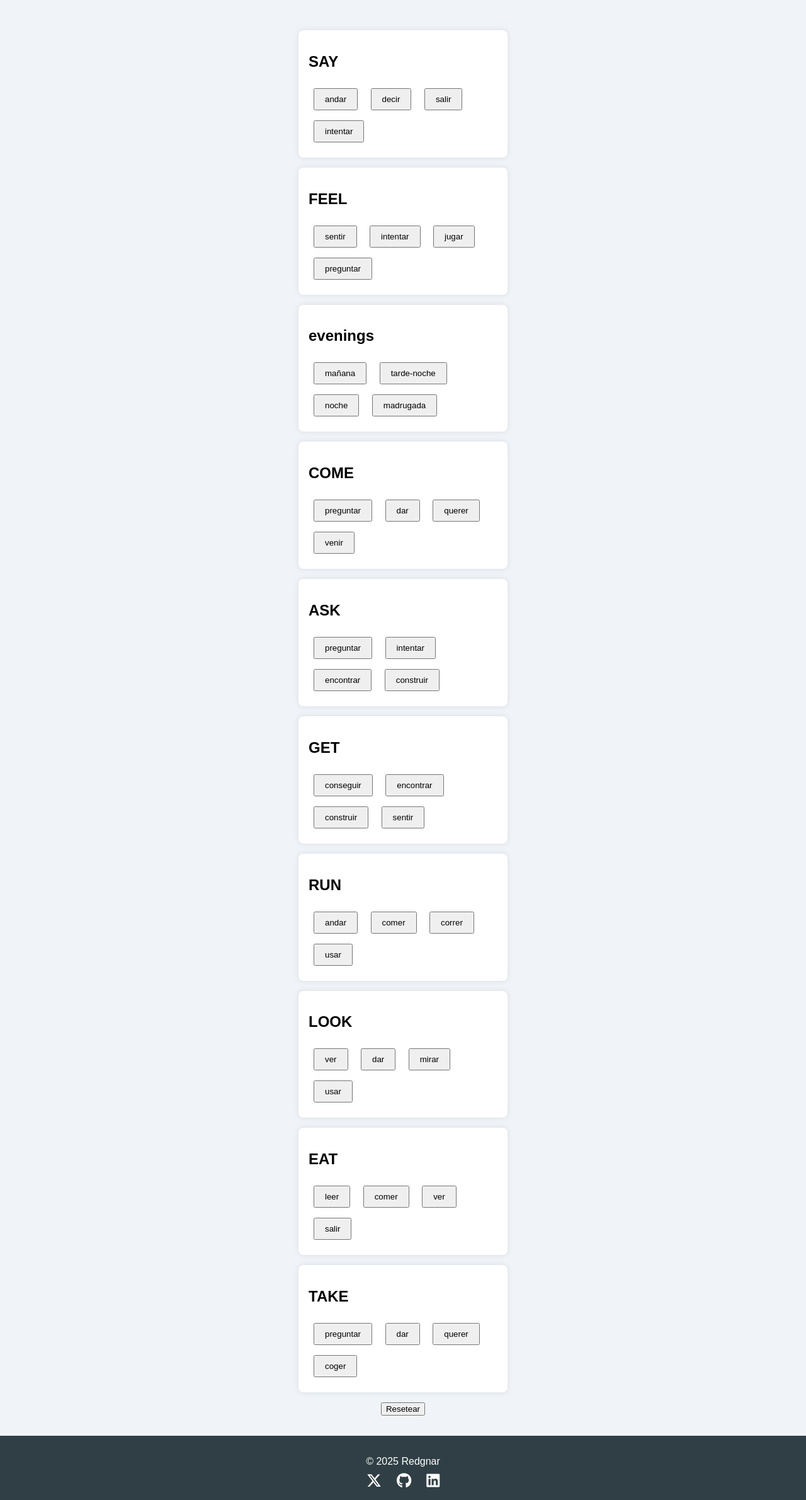
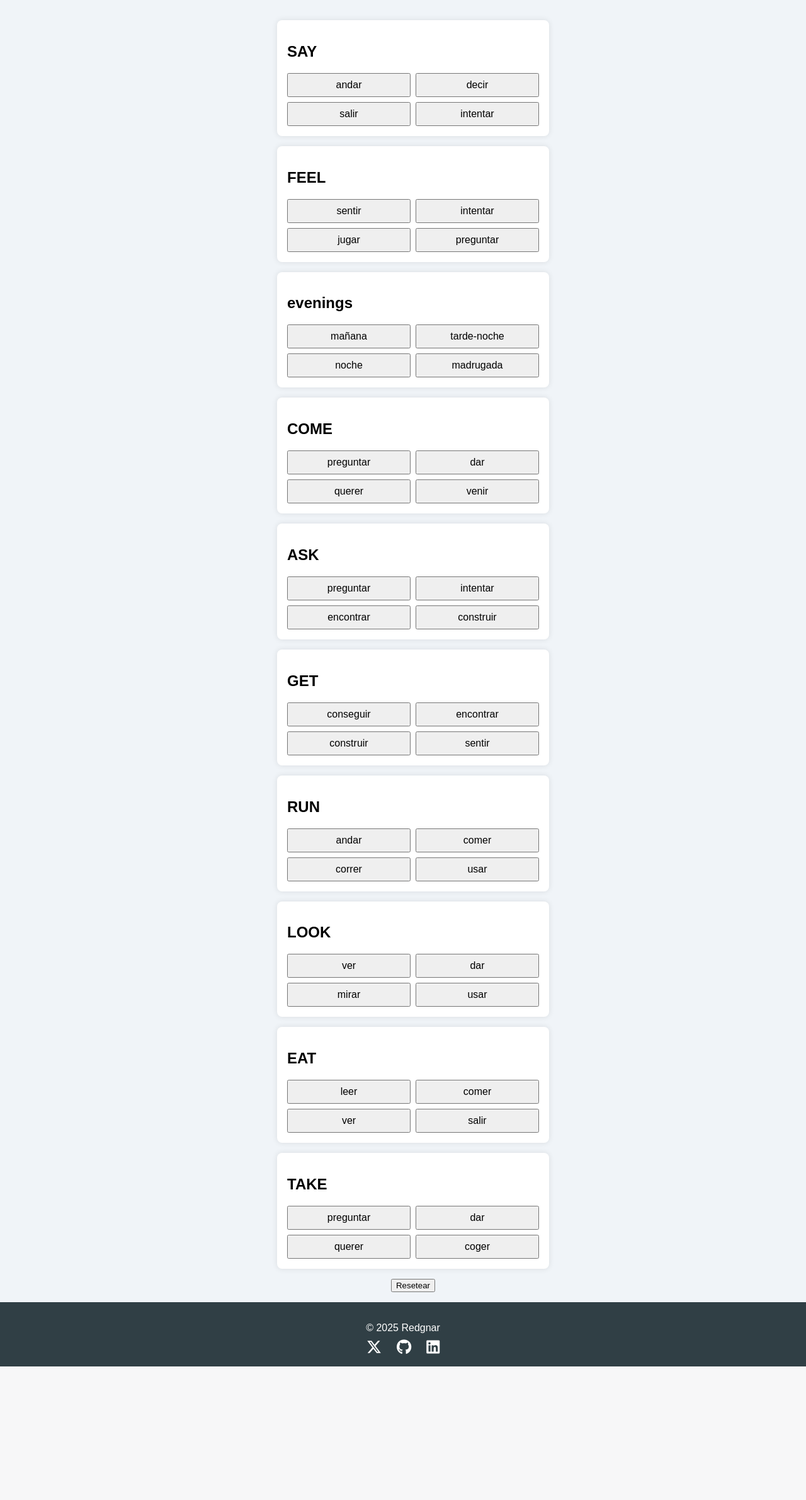
Before and after one commit to Redgnar05/RedgnarTEST, a Flask app: page / in a window 1280 px wide. Shown: the part 112-2493 px from the top of the page at 63% size. After the commit the page ends 2281 px from the top, so only its background shows below. Run offline with Flask 3, Linux system fonts and the light colour scheme.

Commit message:
Update style.css

```diff
--- a/static/style.css
+++ b/static/style.css
@@ -38,12 +38,34 @@ header {
 
 
 
+@media (max-width: 600px) {
+  header {
+    flex-direction: column;
+    gap: 0.5rem;
+  }
+
+  #manual-btn {
+    width: 100%;
+  }
+
+  .question {
+    width: 100%;
+  }
+}
+
+
+
+
+
+
+
 main {
   flex: 1;
-  padding: 2rem;
+  padding: 1rem;
   display: flex;
   flex-direction: column;
   align-items: center;
+  width: 100%;
 }
 
 .question {
@@ -52,13 +74,22 @@ main {
   padding: 1rem;
   margin: 1rem;
   box-shadow: 0 0 10px rgba(0,0,0,0.1);
-  width: 300px;
+  width: 90%;
+  max-width: 400px;
+}
+
+.options {
+  display: flex;
+  flex-wrap: wrap;
+  justify-content: center;
+  gap: 0.5rem;
 }
 
 .options button {
-  margin: 0.5rem;
-  padding: 0.5rem 1rem;
-  cursor: pointer;
+  flex: 1 1 40%;
+  min-width: 120px;
+  padding: 0.5rem;
+  font-size: 1rem;
 }
 
 
```
